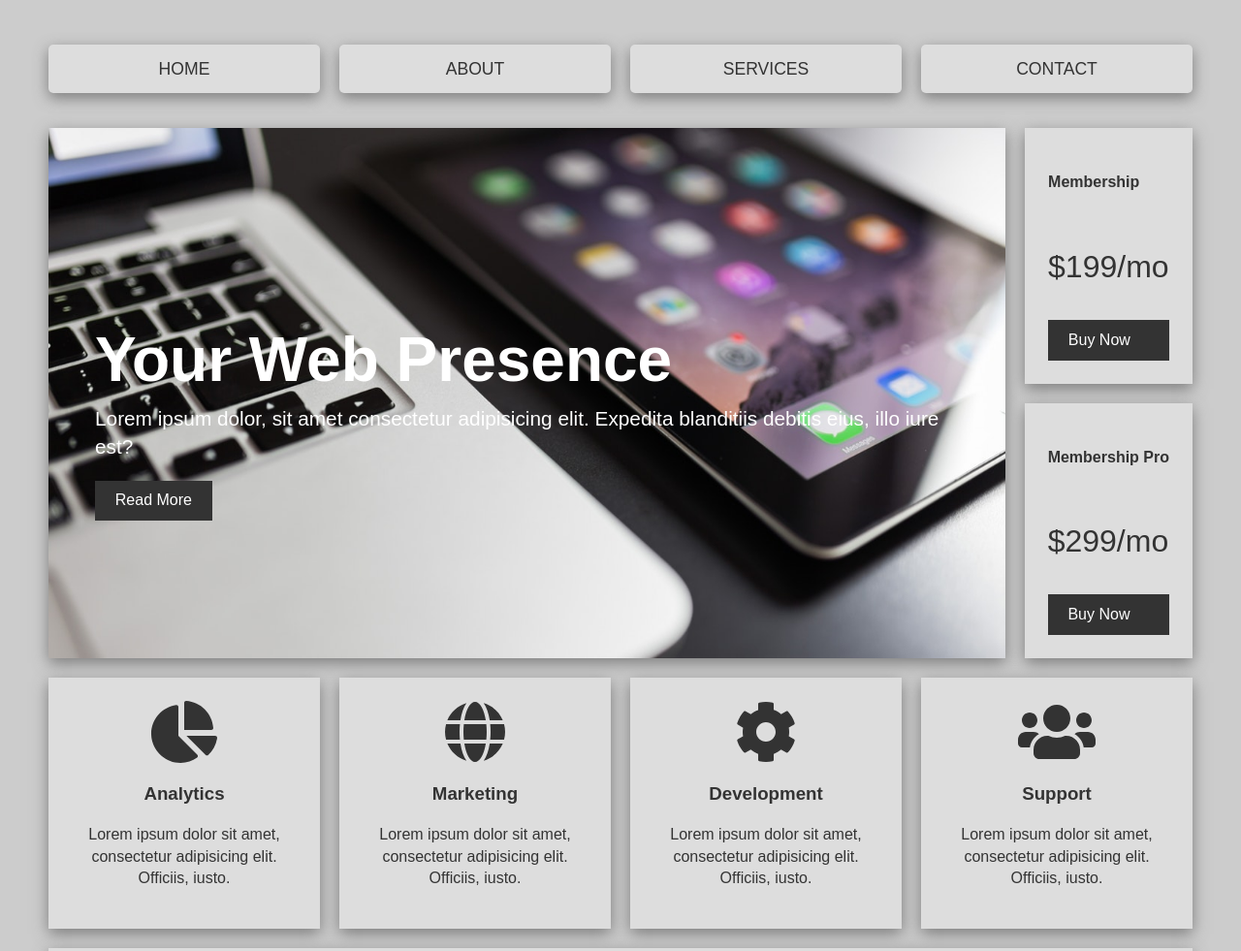
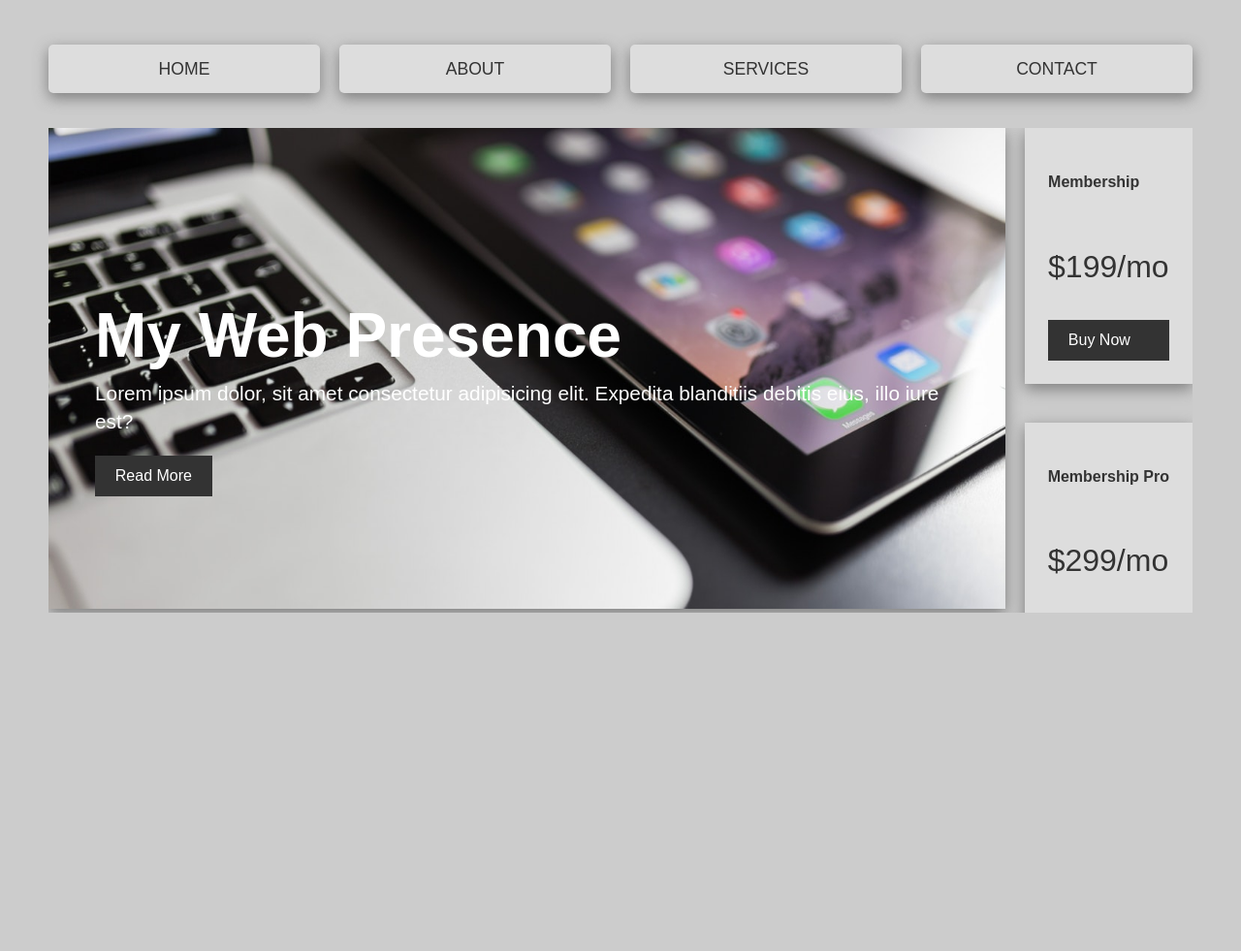
Before and after one commit to jlai003/GridBiz, a plain HTML site: page index.html in a window 1280 px wide. Shown: the top 981 px of the page at 97% size. After the commit the page ends 800 px from the top, so only its background shows below. Drawn offline with Linux system fonts and the light colour scheme.

Commit message:
adding scroll to main body

```diff
--- a/index.html
+++ b/index.html
@@ -22,9 +22,10 @@
         </div>
          <!--Main Nav  -->
          <!-- Top Container -->
+         <div class="scroll">
         <section class="top-container">
             <header class="showcase">
-                <h1>Your Web Presence</h1>
+                <h1>My Web Presence</h1>
                 <p>Lorem ipsum dolor, sit amet consectetur adipisicing elit. Expedita blanditiis debitis eius, illo iure est?</p>
                 <a href="#" class="btn">Read More</a>
             </header>
@@ -86,6 +87,7 @@
         <footer>
             <p>GridBiz &copy; 2018</p>
         </footer>
+      </div>
     </div>
     <!-- Wrapper ends -->
 </body>
--- a/styles.css
+++ b/styles.css
@@ -14,6 +14,10 @@ body {
     background: #ccc;
     margin: 30px 50px;
     line-height: 1.4;
+}
+.scroll {
+  overflow-y: auto;
+  height: 500px;
 }
 .grow > img { transition: all .2s ease-in-out; }
 .grow > img:hover { transform: scale(1.1); }
@@ -72,6 +76,7 @@ img {
     background-position: center;
     padding: 3rem;
     display: flex;
+    margin-bottom: auto;
     flex-direction: column;
     align-items: flex-start;
     justify-content: center;
@@ -94,6 +99,7 @@ img {
     justify-content: center;
     align-items: center;
     padding: 1.5rem;
+    margin-bottom: 20px;
     box-shadow: var(--shadow);
 }
 .top-box-a {
```
